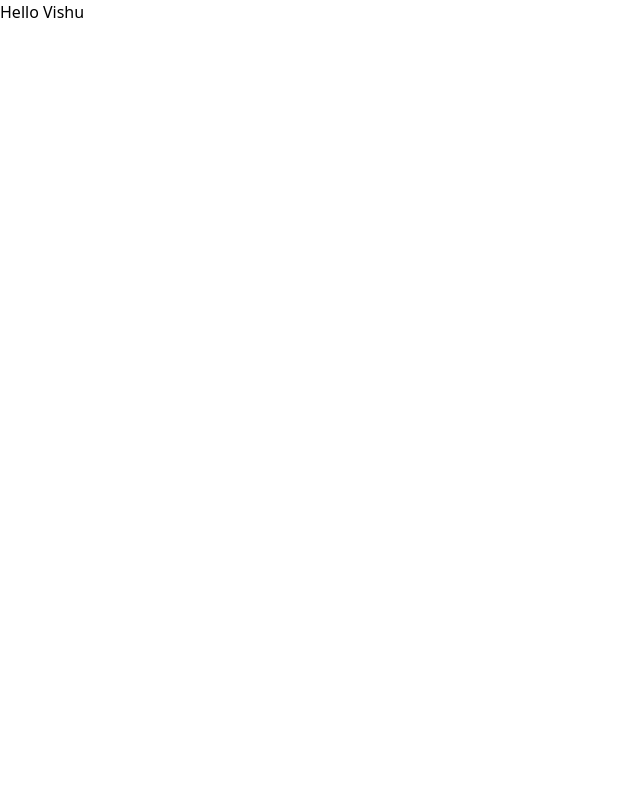
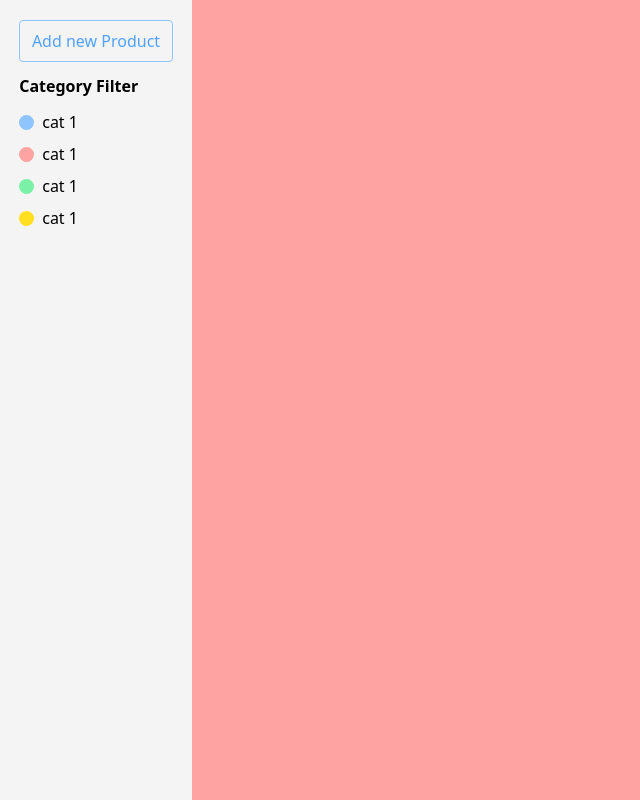
Before and after one commit to Krishankant00/React-Projects, a React (Vite) app in the folder Project-1/: page / in a window 1280 px wide. Shown: the whole page, without its empty margins (0-640 px from the left). Built offline with nearby package versions, Linux system fonts and the light colour scheme.

Commit message:
nav created

```diff
--- a/Project-1/src/App.jsx
+++ b/Project-1/src/App.jsx
@@ -2,7 +2,25 @@ import React from 'react'
 
 function App() {
   return (
-    <div>Hello Vishu</div>
+    <div className='h-screen w-screen flex '>
+      <nav className='w-[15%] h-full bg-zinc-100 flex flex-col items-center pt-5'>
+        <a className='py-2 px-3 border border-blue-300 rounded mb-3 text-blue-400' href="">Add new Product</a>
+        {/* <hr className='w-[70%]'/> */}
+        <h1 className=' mb-3 w-[80%] font-semibold'>Category Filter</h1>
+        <ul className=' w-[80%]'>
+          <li className=' mb-2 flex items-center ' > <span className='mr-2 rounded-full w-[15px] h-[15px] bg-blue-300'></span> cat 1</li>
+          <li className=' mb-2 flex items-center ' > <span className='mr-2 rounded-full w-[15px] h-[15px] bg-red-300'></span> cat 1</li>
+          <li className=' mb-2 flex items-center ' > <span className='mr-2 rounded-full w-[15px] h-[15px] bg-green-300'></span> cat 1</li>
+          <li className=' mb-2 flex items-center ' > <span className='mr-2 rounded-full w-[15px] h-[15px] bg-yellow-300'></span> cat 1</li>
+
+        </ul>
+      </nav>
+      <div className='h-full w-[85%] bg-red-300'>
+
+
+
+      </div>
+    </div>
   )
 }
 
```
